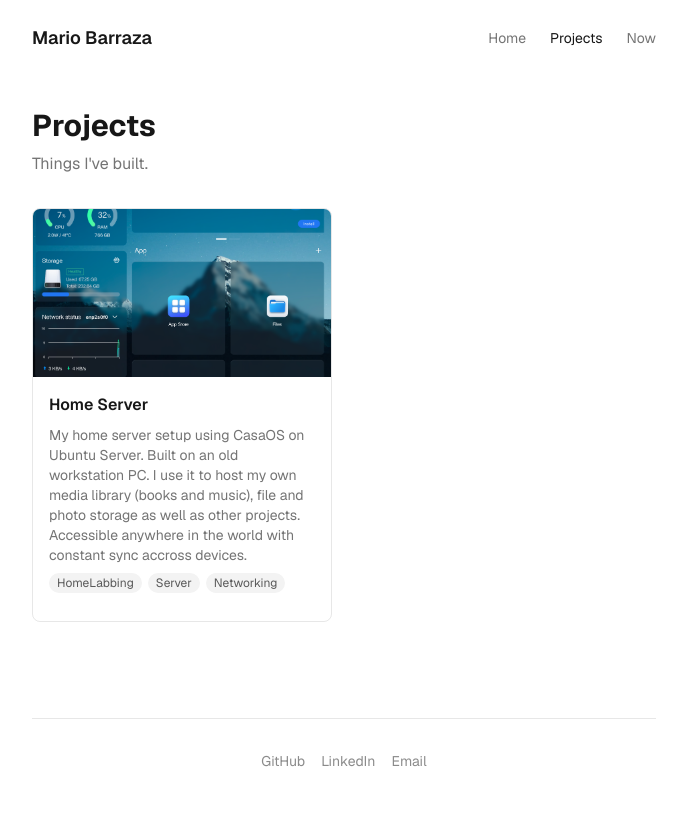
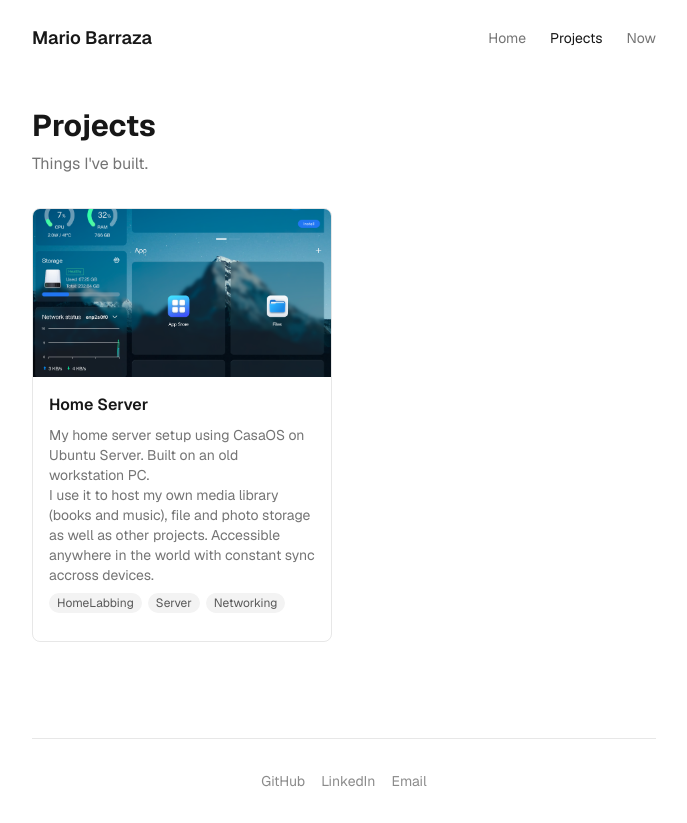
Before and after one commit to reselling/personal-website, a Next.js app: page /projects in a window 1280 px wide. Shown: the whole page, without its empty margins (296-983 px from the left). Built offline with nearby package versions, Linux system fonts and the light colour scheme.

Commit message:
changed class for new line, and slightly edited home page and project desc

```diff
--- a/src/app/page.tsx
+++ b/src/app/page.tsx
@@ -14,7 +14,7 @@ export default function Home() {
       </div>
       <h1 className="text-3xl font-bold">Hey, I&apos;m Mario.</h1>
       <p className="text-foreground/70 leading-relaxed">
-        I&apos;m a student studying Economics and Data Science at Northwestern who builds things as a hobby. Welcome to my
+        I study Economics and Data Science at Northwestern who builds things as a hobby. Welcome to my
         site where I share my current projects and what I&apos;m
         currently into.
       </p>
--- a/src/components/projects/project-card.tsx
+++ b/src/components/projects/project-card.tsx
@@ -15,7 +15,7 @@ export function ProjectCard({ project }: { project: Project }) {
       </div>
       <div className="p-4 space-y-2">
         <h3 className="font-semibold">{project.title}</h3>
-        <p className="text-sm text-foreground/60">{project.description}</p>
+        <p className="text-sm text-foreground/60 whitespace-pre-line">{project.description}</p>
         <div className="flex flex-wrap gap-1.5">
           {project.tags.map((tag) => (
             <span
--- a/src/data/projects.ts
+++ b/src/data/projects.ts
@@ -4,7 +4,7 @@ export const projects: Project[] = [
   {
     title: "Home Server",
     description:
-      "My home server setup using CasaOS on Ubuntu Server. Built on an old workstation PC. I use it to host my own media library (books and music), file and photo storage as well as other projects. Accessible anywhere in the world with constant sync accross devices.",
+      "My home server setup using CasaOS on Ubuntu Server. Built on an old workstation PC.\nI use it to host my own media library (books and music), file and photo storage as well as other projects. Accessible anywhere in the world with constant sync accross devices.",
     image: "/images/projects/homeserver.png",
     tags: ["HomeLabbing", "Server", "Networking"]
   },
```
